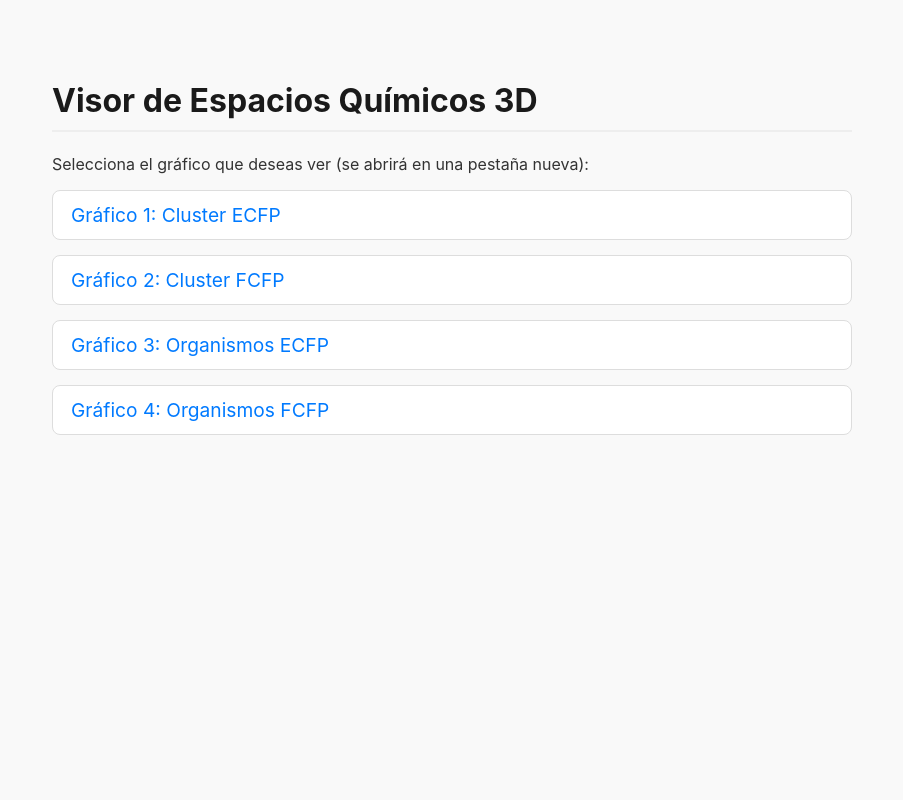
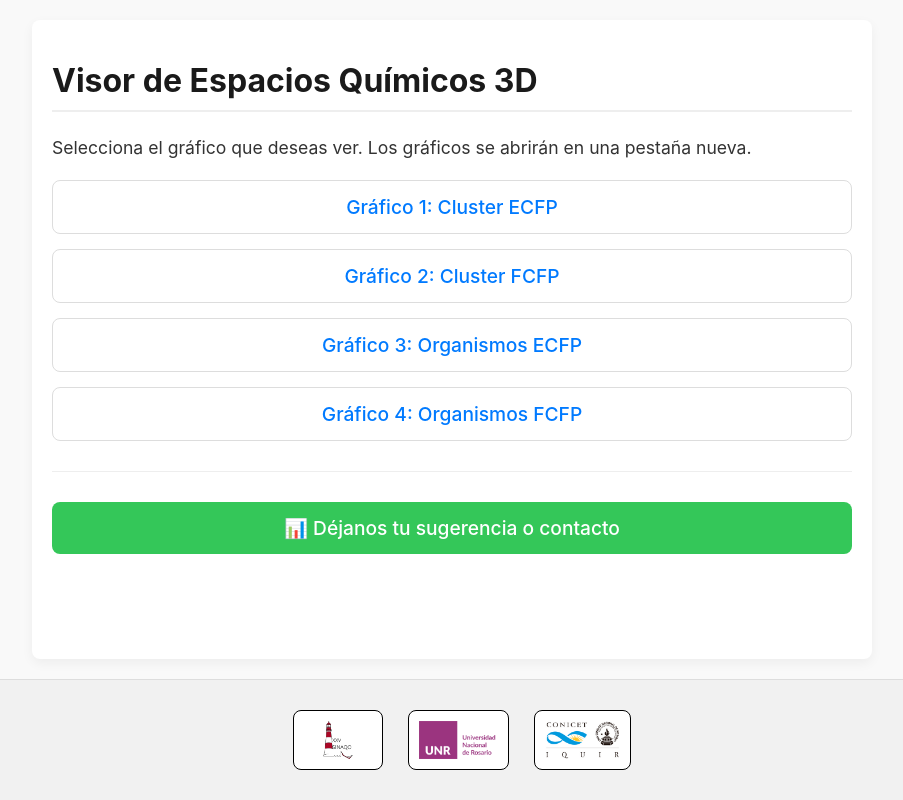
Before and after one commit to nicoyak/SINAQO_2025, a plain HTML site: page index.html in a window 1280 px wide. Shown: the whole page, without its empty margins (188-1091 px from the left). Drawn offline with Linux system fonts and the light colour scheme.

Commit message:
Update index.html
Actualización:
logos
Contenido que se adapta a la pantalla (mejora de visualizacion en celulares)

```diff
--- a/index.html
+++ b/index.html
@@ -2,21 +2,48 @@
 <html lang="es">
 <head>
     <meta charset="UTF-8">
+    <meta name="viewport" content="width=device-width, initial-scale=1.0">
+
     <title>Visor de Espacios Químicos</title>
+
     <style>
+        /* Estilos generales */
         body {
             font-family: -apple-system, BlinkMacSystemFont, "Segoe UI", Roboto, "Helvetica Neue", Arial, sans-serif;
-            margin: 40px auto;
-            max-width: 800px;
+            margin: 0;
+            padding: 0;
             background-color: #f9f9f9;
             color: #333;
+            display: flex;
+            flex-direction: column;
+            min-height: 100vh;
+        }
+
+        /* Contenedor principal que se centra y se adapta */
+        .container {
+            width: 90%;
+            max-width: 800px; /* Ancho máximo en PC */
+            margin: 20px auto; /* Centrado automático */
             padding: 20px;
+            background-color: #ffffff;
+            border-radius: 8px;
+            box-shadow: 0 4px 12px rgba(0,0,0,0.05);
+            flex-grow: 1; /* Hace que el contenido empuje el pie de página hacia abajo */
         }
+
         h1 {
             color: #1a1a1a;
             border-bottom: 2px solid #eee;
             padding-bottom: 10px;
+            font-size: 2em; /* Tamaño de letra adaptable */
         }
+
+        p {
+            font-size: 1.1em;
+            line-height: 1.6;
+        }
+
+        /* Estilos para la lista de enlaces */
         ul {
             list-style-type: none;
             padding: 0;
@@ -24,34 +51,99 @@
         li {
             margin: 15px 0;
         }
-        a {
+
+        /* Estilo de los botones (enlaces) */
+        .button-link {
             text-decoration: none;
             font-size: 1.2em;
-            color: #007AFF; /* Un color azul bonito */
+            color: #007AFF;
             background-color: #ffffff;
-            padding: 12px 18px;
+            padding: 14px 20px;
             border-radius: 8px;
             border: 1px solid #ddd;
-            display: block; /* Hace que el botón ocupe todo el ancho */
-            transition: transform 0.2s, box-shadow 0.2s; /* Pequeña animación */
+            display: block; /* Ocupa todo el ancho */
+            text-align: center;
+            font-weight: 500;
+            transition: transform 0.2s, box-shadow 0.2s;
         }
-        a:hover {
-            transform: translateY(-2px); /* Eleva el botón al pasar el mouse */
-            box-shadow: 0 4px 10px rgba(0,0,0,0.08); /* Sombra suave */
+        .button-link:hover {
+            transform: translateY(-2px);
+            box-shadow: 0 4px 10px rgba(0,0,0,0.08);
         }
+
+        /* Estilo especial para el botón del formulario */
+        .form-link {
+            color: #ffffff;
+            background-color: #34C759; /* Un verde para destacarlo */
+            border: none;
+        }
+        .form-link:hover {
+            background-color: #2fb150;
+        }
+
+        /* Pie de página para los logos */
+        footer {
+            text-align: center;
+            padding: 30px 10px;
+            background-color: #f1f1f1;
+            border-top: 1px solid #ddd;
+            width: 100%;
+        }
+        .logo-container {
+            display: flex;
+            flex-wrap: wrap; /* Esta es la clave para que se reordenen en celulares */
+            justify-content: center; /* Centra los logos */
+            align-items: center;
+            gap: 25px; /* Espacio entre logos */
+        }
+
+        /* Estilo que pediste para cada logo */
+        .logo-img {
+            height: 60px; /* Altura fija para unificarlos */
+            width: auto; /* Ancho automático para mantener proporción */
+            max-width: 150px; /* Evita que un logo sea gigante */
+
+            /* Tu estilo solicitado */
+            background-color: white;
+            border: 1px solid black;
+            border-radius: 8px; /* Bordes redondeados */
+            padding: 10px; /* Espacio interno para que el logo "respire" */
+            box-sizing: border-box; /* El padding y borde no afectan la altura total */
+        }
+
     </style>
 </head>
 <body>
 
-    <h1>Visor de Espacios Químicos 3D</h1>
-    <p>Selecciona el gráfico que deseas ver (se abrirá en una pestaña nueva):</p>
+    <div class="container">
+        <h1>Visor de Espacios Químicos 3D</h1>
+        <p>Selecciona el gráfico que deseas ver. Los gráficos se abrirán en una pestaña nueva.</p>
 
-    <ul>
-        <li><a href="FDA_SPACE/FDA_Cluster_ECFP.html" target="_blank">Gráfico 1: Cluster ECFP</a></li>
-        <li><a href="FDA_SPACE/FDA_Cluster_FCFP.html" target="_blank">Gráfico 2: Cluster FCFP</a></li>
-        <li><a href="FDA_SPACE/FDA_Organismos_ECFP.html" target="_blank">Gráfico 3: Organismos ECFP</a></li>
-        <li><a href="FDA_SPACE/FDA_Organismos_FCFP.html" target="_blank">Gráfico 4: Organismos FCFP</a></li>
-    </ul>
+        <ul>
+            <li><a href="FDA_SPACE/FDA_Cluster_ECFP.html" target="_blank" class="button-link">Gráfico 1: Cluster ECFP</a></li>
+            <li><a href="FDA_SPACE/FDA_Cluster_FCFP.html" target="_blank" class="button-link">Gráfico 2: Cluster FCFP</a></li>
+            <li><a href="FDA_SPACE/FDA_Organismos_ECFP.html" target="_blank" class="button-link">Gráfico 3: Organismos ECFP</a></li>
+            <li><a href="FDA_SPACE/FDA_Organismos_FCFP.html" target="_blank" class="button-link">Gráfico 4: Organismos FCFP</a></li>
+        </ul>
+
+        <hr style="border: none; border-top: 1px solid #eee; margin: 30px 0;">
+
+        <ul>
+            <li>
+                <a href="https://docs.google.com/forms/d/e/1FAIpQLSdwrpA03dHAxzYqp3QqSBD1sBix7PyScQzNZ-myIQVvmFKamA/viewform?usp=publish-editor" target="_blank" class="button-link form-link">
+                    📊 Déjanos tu sugerencia o contacto
+                </a>
+            </li>
+        </ul>
+    </div>
+
+    <footer>
+        <div class="logo-container">
+            <img src="images/SINAQO-JPG.jpg" alt="Logo SINAQO XXV" class="logo-img">
+            <img src="images/Logo-unr.png" alt="Logo UNR" class="logo-img">
+            <img src="images/IQUIR-JPEG.jpg" alt="Logo IQUIR" class="logo-img">
+        </div>
+    </footer>
 
 </body>
 </html>
```
